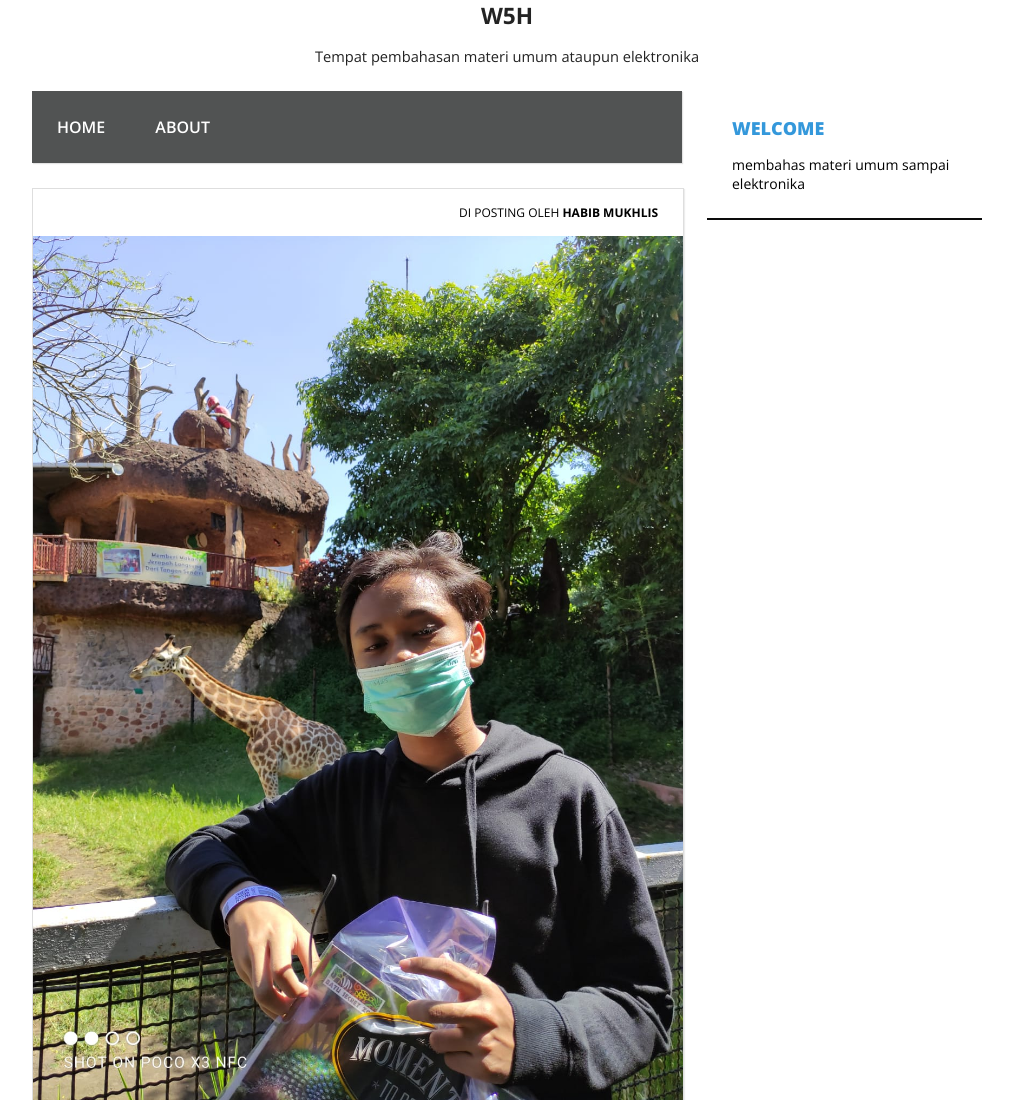
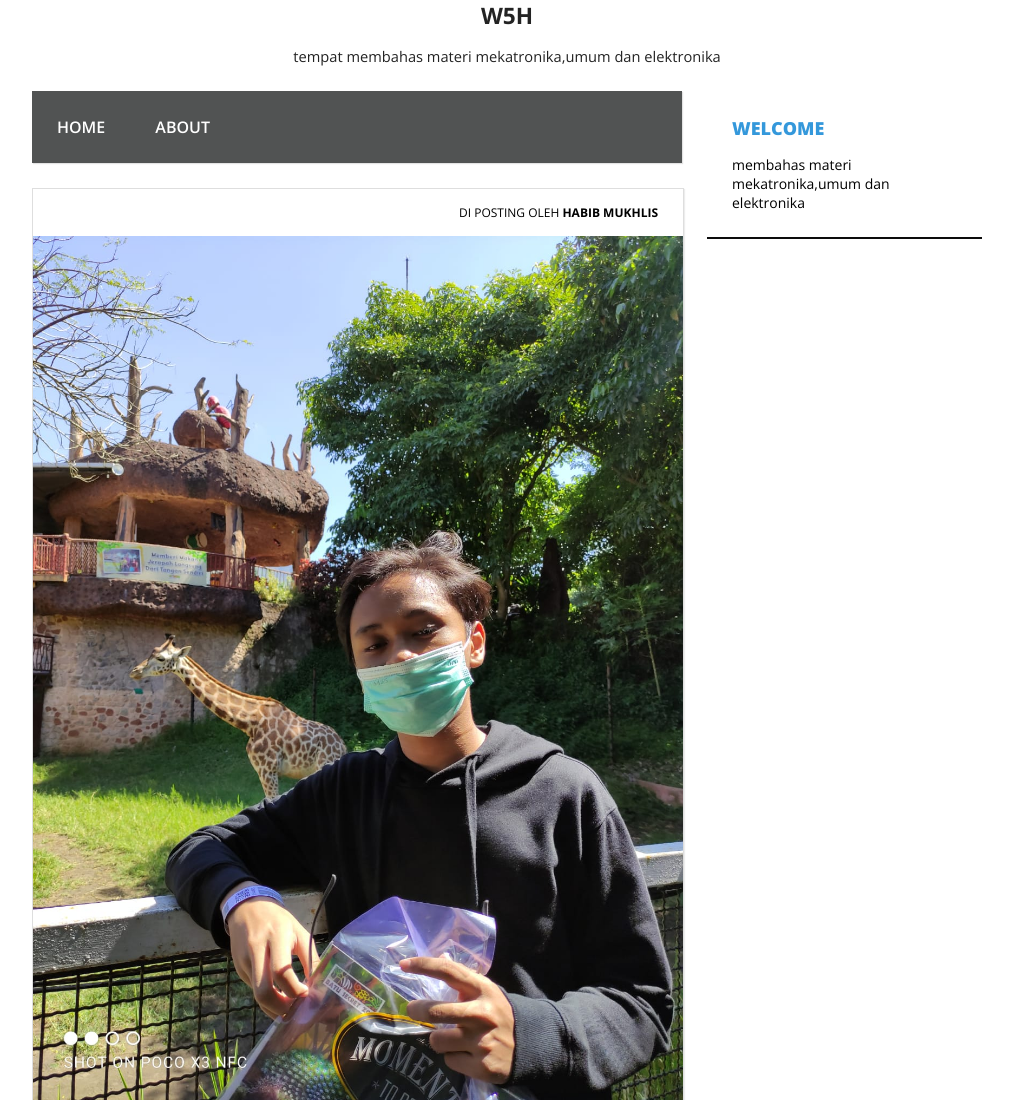
Before and after one commit to Alch2/Htech, a plain HTML site: page about.html in a window 1280 px wide. Shown: the top 1100 px of the page, without its empty margins (133-1146 px from the left). Drawn offline with nearby package versions, Linux system fonts and the light colour scheme.

Commit message:
Add files via upload

```diff
--- a/about.html
+++ b/about.html
@@ -13,7 +13,7 @@
 	<!-- bagian header template -->
 	<header>
 		<h1 class="judul">W5H</h1>
-		<p class="deskripsi">Tempat pembahasan materi umum ataupun elektronika</p>
+		<p class="deskripsi"> tempat membahas materi mekatronika,umum dan elektronika</p>
 	</header>
 	<!-- akhir bagian header template -->
 
@@ -35,7 +35,7 @@
 		<aside class="sidebar">
 			<div class="widget">
 				<h2>Welcome</h2>
-				<p> membahas materi umum sampai elektronika</p>
+				<p> membahas materi mekatronika,umum dan elektronika</p>
 			</div>
 		</aside>
 		<!-- akhir bagian sidebar website -->
```
Also changed, not shown: article1.html (+2 -2 lines), index.html (+2 -2 lines).
